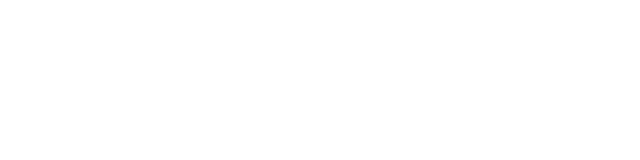
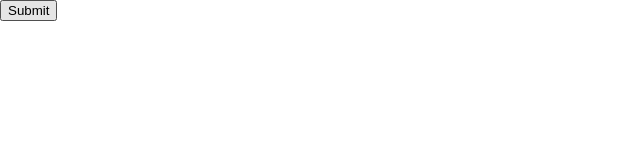
Before and after one commit to Vanals/Gif-Hunter, a React (Create React App) app: page / in a window 1280 px wide. Shown: the top 160 px of the page, without its empty margins (0-640 px from the left). Built offline with nearby package versions, Linux system fonts and the light colour scheme.

Commit message:
Add SearchBar component in App component

```diff
--- a/src/App.js
+++ b/src/App.js
@@ -1,5 +1,6 @@
 import React, { Component } from 'react';
 import './App.css';
+import SearchBar from './components/SearchBar';
 
 class App extends Component {
   constructor() {
@@ -11,6 +12,7 @@
   }
 
   componentDidMount() {
+    // this.fetchGiphy()
   }
 
   fetchGiphy = () => {
@@ -33,6 +35,7 @@
   render() {
     return (
       <div>
+        <SearchBar />
         {this.state.gifs}
       </div>
     );
```
